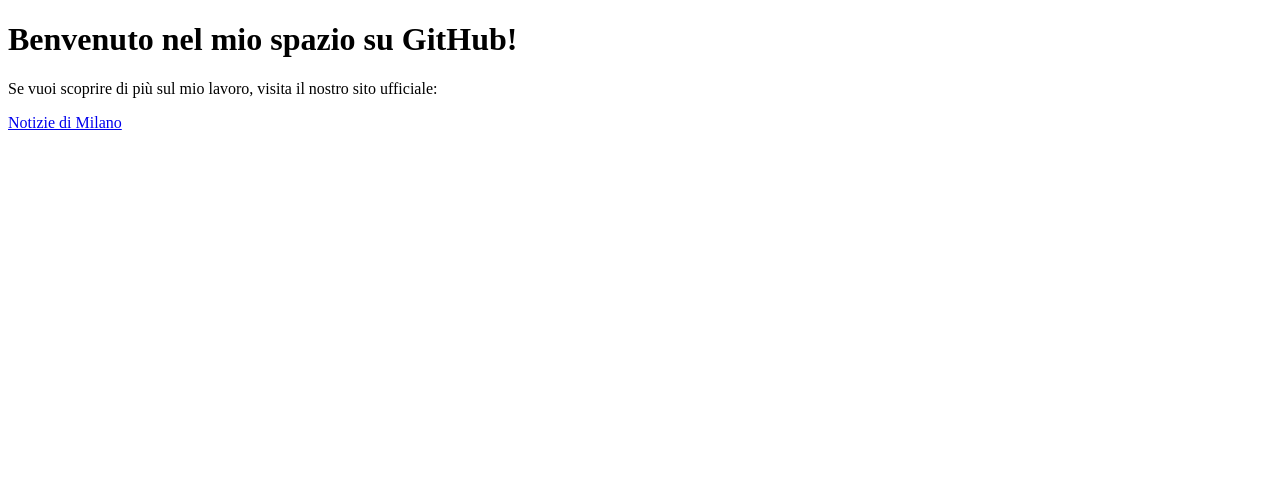
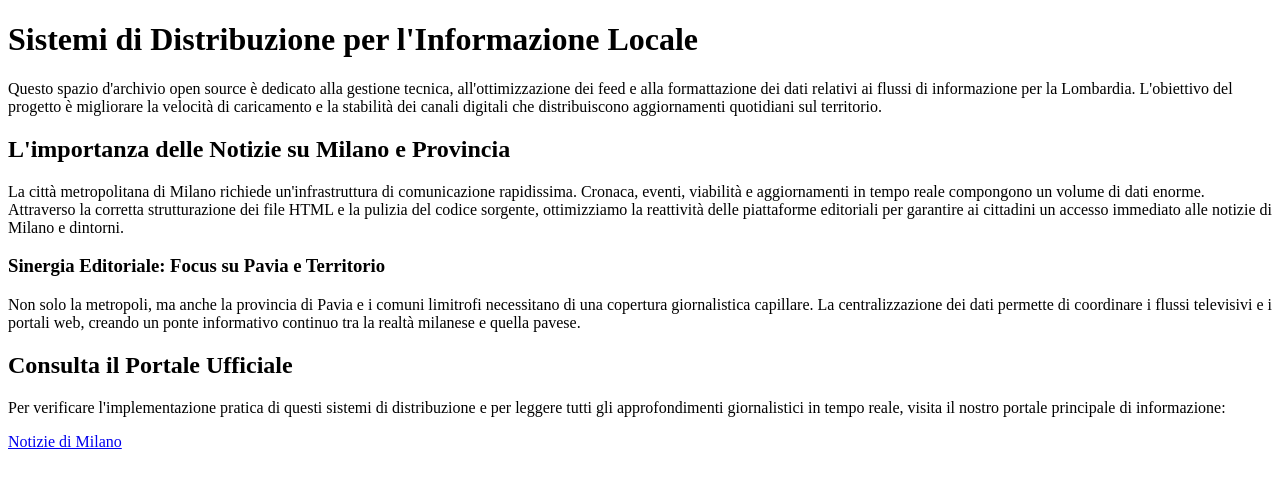
Before and after one commit to peppinogianfri918-dot/notizie-milano.github.io, a plain HTML site: page index.html in a window 1280 px wide. Drawn offline with Linux system fonts and the light colour scheme.

Commit message:
Update index.html

```diff
--- a/index.html
+++ b/index.html
@@ -2,11 +2,22 @@
 <html lang="it">
 <head>
     <meta charset="UTF-8">
-    <title>Il mio Progetto Speciale</title>
+    <meta name="viewport" content="width=device-width, initial-scale=1.0">
+    <title>Infrastruttura Digitale e Gestione Feed News - Milano Pavia</title>
 </head>
 <body>
-    <h1>Benvenuto nel mio spazio su GitHub!</h1>
-    <p>Se vuoi scoprire di più sul mio lavoro, visita il nostro sito ufficiale:</p>
+
+    <h1>Sistemi di Distribuzione per l'Informazione Locale</h1>
+    <p>Questo spazio d'archivio open source è dedicato alla gestione tecnica, all'ottimizzazione dei feed e alla formattazione dei dati relativi ai flussi di informazione per la Lombardia. L'obiettivo del progetto è migliorare la velocità di caricamento e la stabilità dei canali digitali che distribuiscono aggiornamenti quotidiani sul territorio.</p>
+
+    <h2>L'importanza delle Notizie su Milano e Provincia</h2>
+    <p>La città metropolitana di Milano richiede un'infrastruttura di comunicazione rapidissima. Cronaca, eventi, viabilità e aggiornamenti in tempo reale compongono un volume di dati enorme. Attraverso la corretta strutturazione dei file HTML e la pulizia del codice sorgente, ottimizziamo la reattività delle piattaforme editoriali per garantire ai cittadini un accesso immediato alle notizie di Milano e dintorni.</p>
+
+    <h3>Sinergia Editoriale: Focus su Pavia e Territorio</h3>
+    <p>Non solo la metropoli, ma anche la provincia di Pavia e i comuni limitrofi necessitano di una copertura giornalistica capillare. La centralizzazione dei dati permette di coordinare i flussi televisivi e i portali web, creando un ponte informativo continuo tra la realtà milanese e quella pavese.</p>
+
+    <h2>Consulta il Portale Ufficiale</h2>
+    <p>Per verificare l'implementazione pratica di questi sistemi di distribuzione e per leggere tutti gli approfondimenti giornalistici in tempo reale, visita il nostro portale principale di informazione:</p>
 
     <!-- QUESTO È IL LINK DOFOLLOW CHE PASSA IL VALORE SEO -->
     <a href="https://milanopavia.news/news-milano/">Notizie di Milano</a>
```
